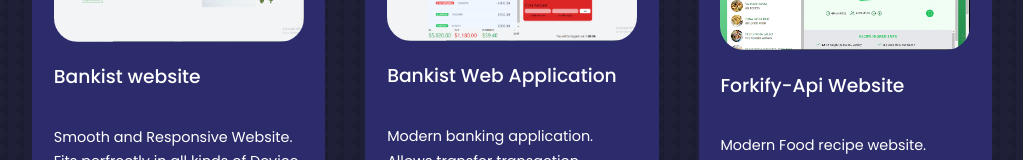
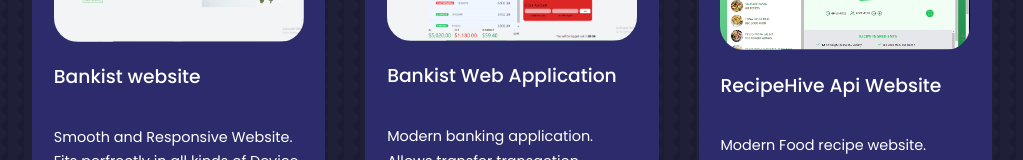
Before and after one commit to AfrokingJasper/My-React-Portfolio, a React (Create React App) app: page / in a window 1280 px wide. Shown: the part 3226-3386 px from the top of the page, without its empty margins (128-1151 px from the left). Built offline with nearby package versions, Linux system fonts and the light colour scheme.

Commit message:
name change

```diff
--- a/src/components/portfolio/portfolio.jsx
+++ b/src/components/portfolio/portfolio.jsx
@@ -27,7 +27,7 @@
   {
     id: 3,
     image: IMG3,
-    title: "Forkify-Api Website",
+    title: "RecipeHive Api Website",
     github: "https://github.com/AfrokingJasper/forkify-web-app",
     site: "https://fortune-forkify-recipe.netlify.app/",
     description:
```
